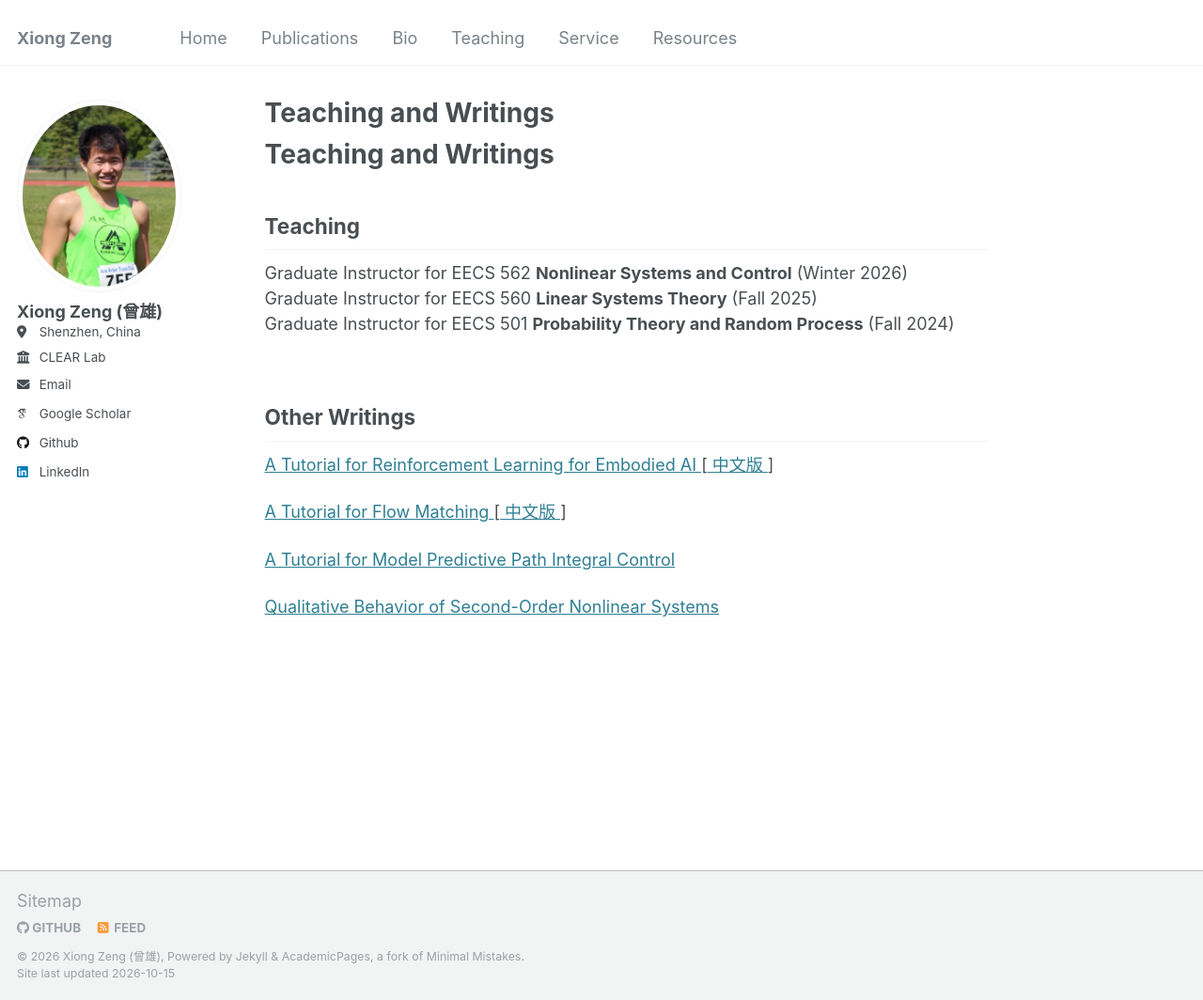
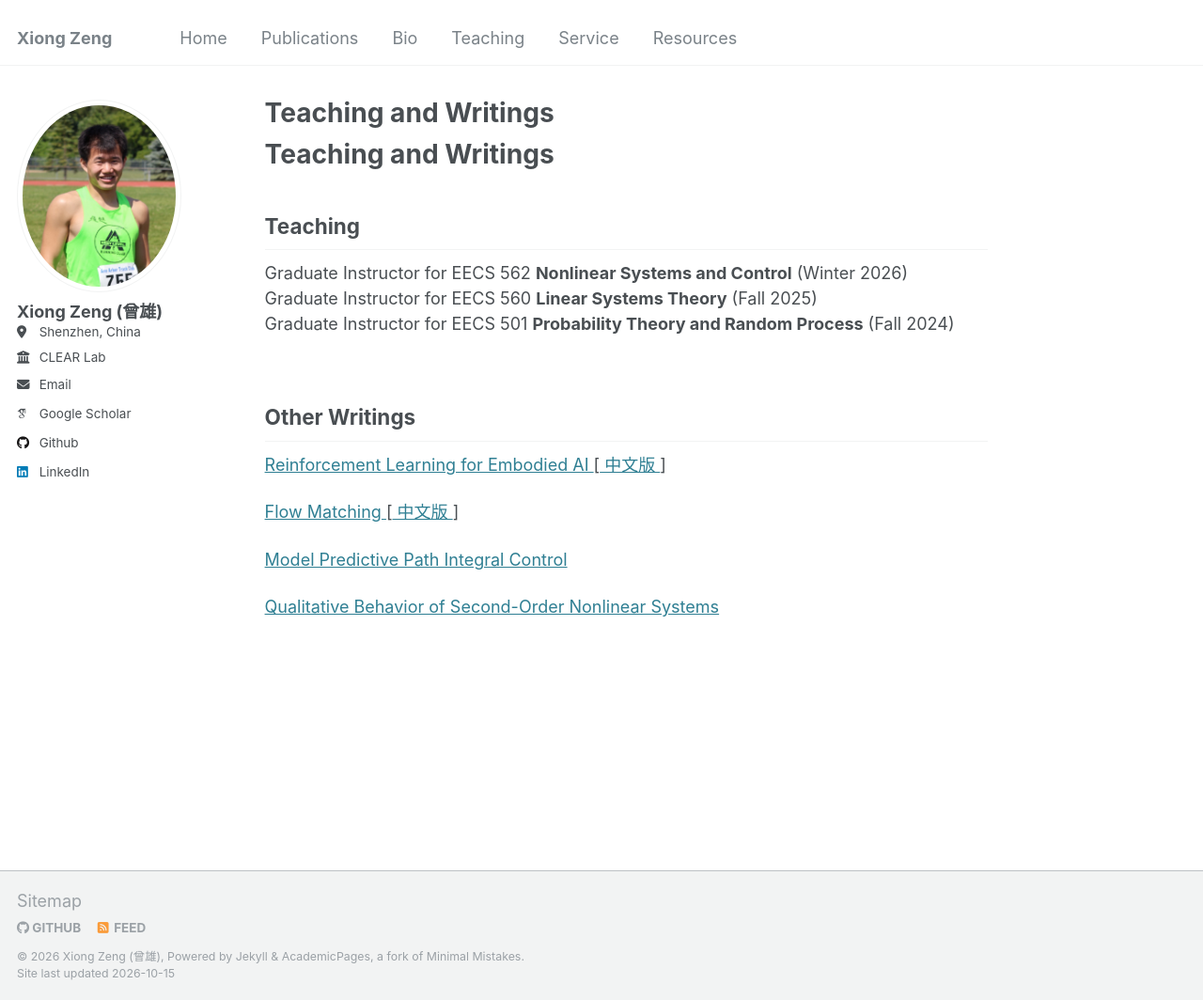
Before and after one commit to zengxiong111/zengxiong.github.io, a Jekyll site: the page built from _pages/teaching.md, in a window 1280 px wide and 1064 px high. Shown: the whole window at 94% size. Built offline with Jekyll 4.4.1, drawn with Linux system fonts in a browser that asks for light colours; some web fonts are replaced; our own code applies the rules of GitHub Pages for plain Markdown files.

Commit message:
Update teaching.md

```diff
--- a/_pages/teaching.md
+++ b/_pages/teaching.md
@@ -21,7 +21,7 @@ Graduate Instructor for EECS 501 **Probability Theory and Random Process** (Fall
 
 <a href="https://zengxiong111.github.io/zengxiong.github.io/files/Embodied_RL_Tutorial_Full_EN.pdf"
    target="_blank">
-  A Tutorial for Reinforcement Learning for Embodied AI
+  Reinforcement Learning for Embodied AI
 </a> [<a href="https://zengxiong111.github.io/zengxiong.github.io/files/Embodied_RL_Tutorial_Full_ZH.pdf"
    target="_blank">
   中文版
@@ -29,7 +29,7 @@ Graduate Instructor for EECS 501 **Probability Theory and Random Process** (Fall
 
 <a href="https://zengxiong111.github.io/zengxiong.github.io/files/Flow_Matching_Step_by_Step_Derivation_EN.pdf"
    target="_blank">
-  A Tutorial for Flow Matching
+  Flow Matching
 </a> [<a href="https://zengxiong111.github.io/zengxiong.github.io/files/Flow_Matching_CN.pdf"
    target="_blank">
   中文版
@@ -39,7 +39,7 @@ Graduate Instructor for EECS 501 **Probability Theory and Random Process** (Fall
 
 <a href="https://zengxiong111.github.io/zengxiong.github.io/files/A_Tutorial_for_MPPI-s.pdf"
    target="_blank">
-  A Tutorial for Model Predictive Path Integral Control
+  Model Predictive Path Integral Control
 </a>
 
 <a href="https://zengxiong111.github.io/zengxiong.github.io/files/chapter2-noted.pdf"
```
